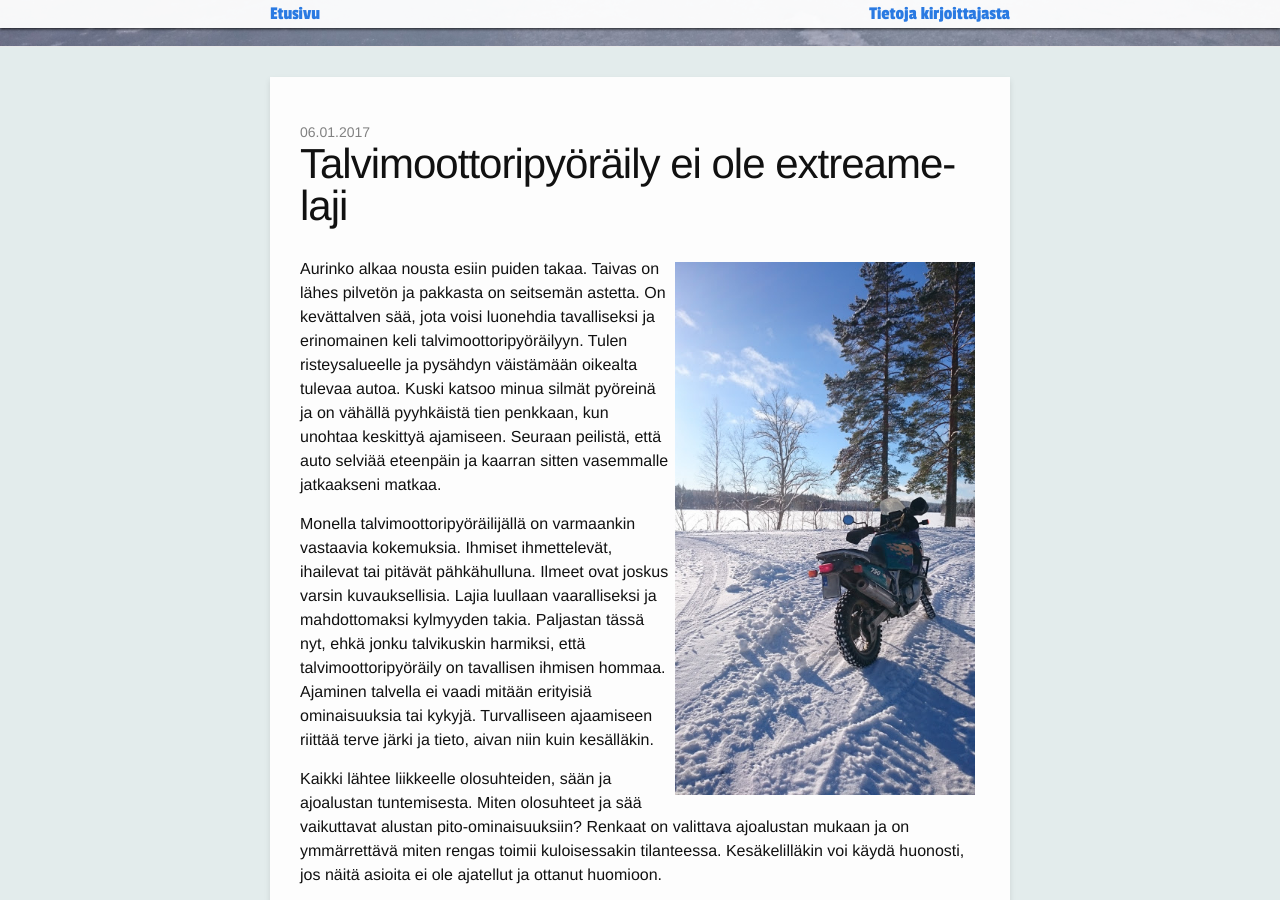
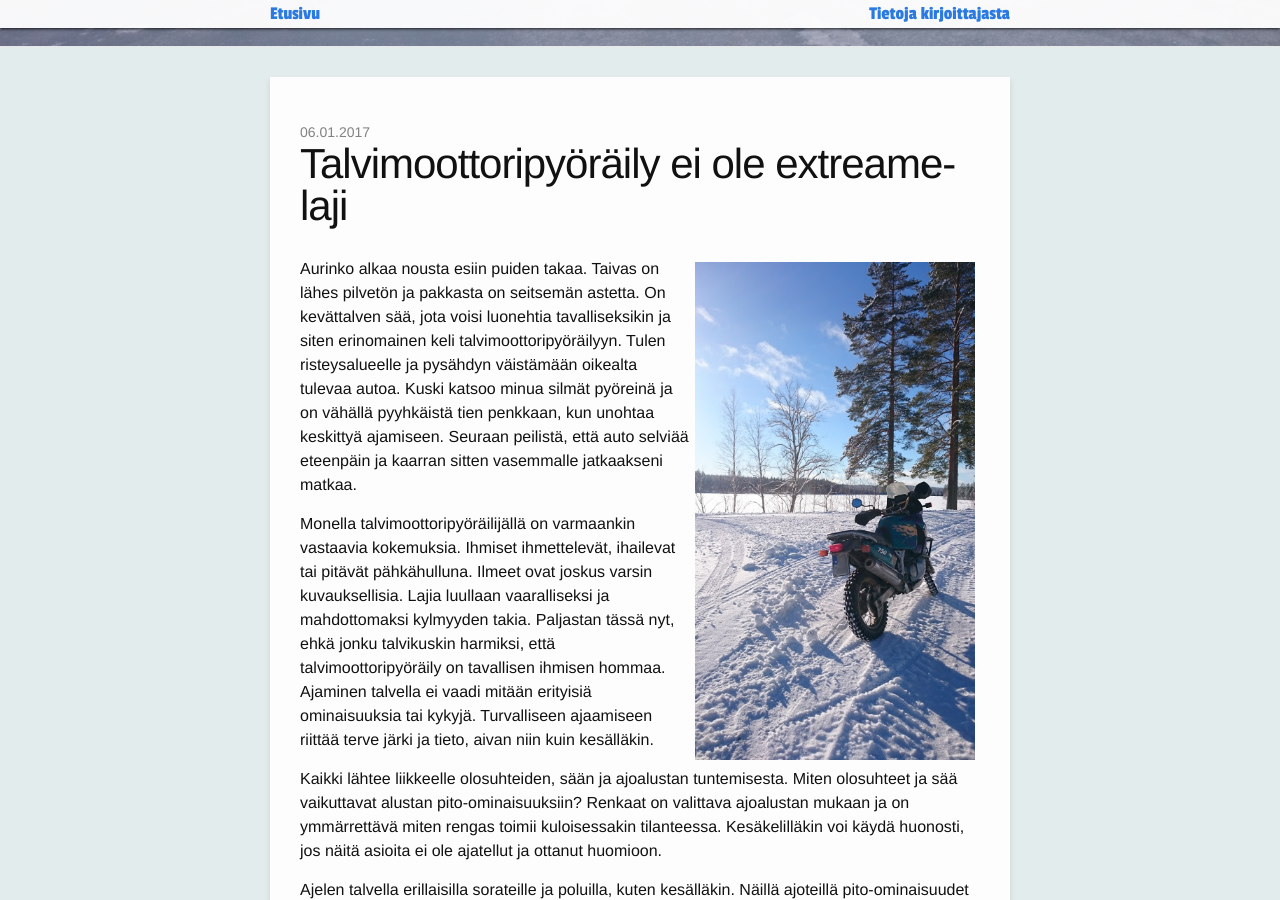
Before and after one commit to seikkailuendurolla/seikkailuendurolla.github.io, a Jekyll site: the page built from _posts/2017-01-06-talvimoottoripyoraily-ei-ole-extreame-laji.md, in a window 1280 px wide and 900 px high, scrolled down 554 px. Built offline with Jekyll 4.4.1, drawn with Linux system fonts in a browser that asks for light colours; some web fonts are replaced; comment, search, counter and statistics services are not loaded.

Commit message:
Hienosäätöä asettelujen osalta

```diff
--- a/_posts/2017-01-06-talvimoottoripyoraily-ei-ole-extreame-laji.md
+++ b/_posts/2017-01-06-talvimoottoripyoraily-ei-ole-extreame-laji.md
@@ -4,12 +4,12 @@
 header_slogan_class: white
 header_image_style: "background-image: url('/assets/kevat_jaalla.jpg')"
 post_image: /assets/kevat_jaalla.jpg
+excerpt_separator: <!--more-->
 ---
 
+<img src="/assets/talvi1.jpg" width="280" style="float: right; padding: 5px;" />
 
-<img src="/assets/talvi1.jpg" width="300" style="float: right; padding: 5px;" />
-
-Aurinko alkaa nousta esiin puiden takaa. Taivas on lähes pilvetön ja pakkasta on seitsemän astetta. On kevättalven sää, jota voisi luonehdia tavalliseksi ja erinomainen keli talvimoottoripyöräilyyn. Tulen risteysalueelle ja pysähdyn väistämään oikealta tulevaa autoa. Kuski katsoo minua silmät pyöreinä ja on vähällä pyyhkäistä tien penkkaan, kun unohtaa keskittyä ajamiseen. Seuraan peilistä, että auto selviää eteenpäin ja kaarran sitten vasemmalle jatkaakseni matkaa.
+Aurinko alkaa nousta esiin puiden takaa. Taivas on lähes pilvetön ja pakkasta on seitsemän astetta. On kevättalven sää, jota voisi luonehtia tavalliseksikin ja siten erinomainen keli talvimoottoripyöräilyyn. Tulen risteysalueelle ja pysähdyn väistämään oikealta tulevaa autoa. Kuski katsoo minua silmät pyöreinä ja on vähällä pyyhkäistä tien penkkaan, kun unohtaa keskittyä ajamiseen. <!--more-->Seuraan peilistä, että auto selviää eteenpäin ja kaarran sitten vasemmalle jatkaakseni matkaa.
 
 Monella talvimoottoripyöräilijällä on varmaankin vastaavia kokemuksia. Ihmiset ihmettelevät, ihailevat tai pitävät pähkähulluna. Ilmeet ovat joskus varsin kuvauksellisia. Lajia luullaan vaaralliseksi ja mahdottomaksi kylmyyden takia. Paljastan tässä nyt, ehkä jonku talvikuskin harmiksi, että talvimoottoripyöräily on tavallisen ihmisen hommaa. Ajaminen talvella ei vaadi mitään erityisiä ominaisuuksia tai kykyjä. Turvalliseen ajaamiseen riittää terve järki ja tieto, aivan niin kuin kesälläkin.
 
@@ -17,16 +17,18 @@
 
 Ajelen talvella erillaisilla sorateille ja poluilla, kuten kesälläkin. Näillä ajoteillä pito-ominaisuudet ovat keskimäärin samanlaiset kuin kesällä. Näin ollen vauhdit ovat suurinpiirtein samoja kuin kesällä. Joissakin olosuhteissa pito on talvella jopa parempi, koska ohut hiekka antaa periksi, toisin kuin kovaksi tamppaantunut jäinen tie.
 
-<img src="/assets/talvi3.jpg" />
-
 Kelien mennessä plussan puolelle tiet pehmenevät ja tällöin pito voi kadota yllättäenkin. Samoin, jos tielle on satanut niin paljon lunta, ettei nasta yllä enää jäiseen tien pintaan.
 
 Kylmyydeltä suojautuminen on puhtaasti pukeutumiskysymys. Aika moni ajelee talvella moottorikelkalla eikä moottoripyöräily ole sen kummoisempaa.
 
+<img src="/assets/talvi4.jpg" width="300" style="float: left; padding-right: 8px;" />
+
 Pakkasten saapuminen on edurolla seikkailijalle mieluinen asia. Tällöin Suomeen valmistuu 37 tuhatta neliökilmetriä uutta ajoympäristöä. Vesistöihin on mukava tutustua jääkanella huristellen ja lähiympäristöstä tulee tutuksi nopeasti täysin uusia alueita. Moni järvi olisi minulle täysin tuntematon ilman moottoripyöräharrastusta. Hienoinpiin paikkoihin on mukava palata kesällä toisenlaisissa olosuhteissa vaikka kanootilla.
 
-<img src="/assets/talvi2.jpg" style="float: left; padding-right: 8px;" />
+<img src="/assets/talvi2.jpg" style="float: right; padding-left: 8px;" />
 
 Moni luulee, että talvimoottoripyöräily ei onnistu ilman lämmintä autotallia. Kyllä se onnistuu eikä tarvitse tehdä edes isoa investointia. Riittää, kun moottoripyörään hankkii suojahupun ja tavallisen auton sisätilalämmittimen. Ennen käynnistystä sisätilalämmitin laitetaan vain puhaltamaan  hupun alla lämmintä ilmaa sylinterejä kohti. Tämän jälkeen pyörä surahtaa käyntiin kuin palmun alla.
 
 Millainen moottoripyörä sitten soveltuu talviajeluun? Nyrkkisääntönä voisin sanoa, että jos pyörässäsi on 21 tuumainen eturengas, se luultavasti soveltuu hyvin talviajoon. Toki moni ajaa talvella matkaeduroilla, joissa on 19 tuumainen eturengas. Monen mielestä talvimoottoripyörän pitää olla kevyt enduro. Tällainen pyörä on toki paras haasteelliseen maastonon ja auraamattomalla tiellä ajeluun. Kovapintaisilla auratuilla sorateillä mielestäni on kuitenkin parempi ajaa isolla matkaendurolla. Jotenkin meno on silloin vakaanpaa ja isot tuuliohjaimet vähentävät viiman purevuutta. Sopivin pyörä omaan käyttöön löytyy parhaiten kokeilemalla.
+
+<img src="/assets/talvi3.jpg" />
```
